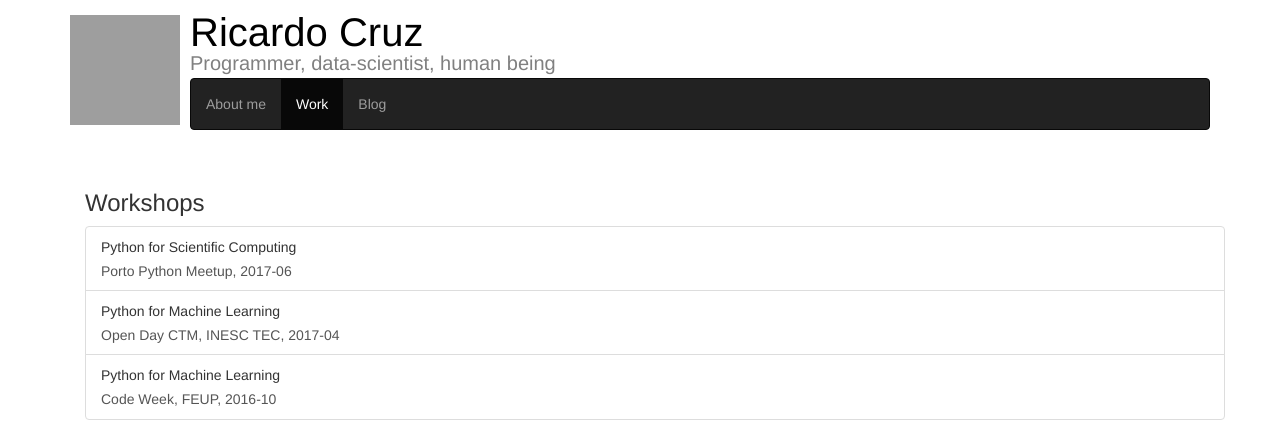
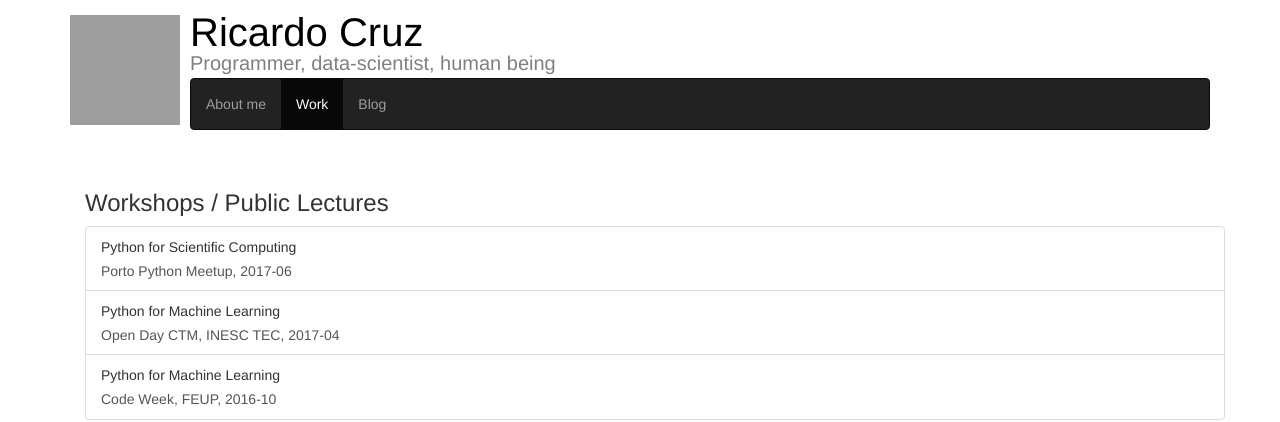
Before and after one commit to rpmcruz/rpmcruz.github.io, a Jekyll site: the page built from work.html, in a window 1280 px wide. Shown: the top 422 px of the page. Built offline with Jekyll 4.4.1, drawn with Linux system fonts in a browser that asks for light colours; grey boxes are pictures that could not be loaded.

Commit message:
Create work.html

```diff
--- a/work.html
+++ b/work.html
@@ -5,7 +5,7 @@ active: work
 ---
 <div class="container">
 
-<h3>Workshops</h3>
+<h3>Workshops / Public Lectures</h3>
 
 <div class="list-group">
 <a class="list-group-item" href="https://www.meetup.com/OPOPyMeetup/events/239794462/">
```
